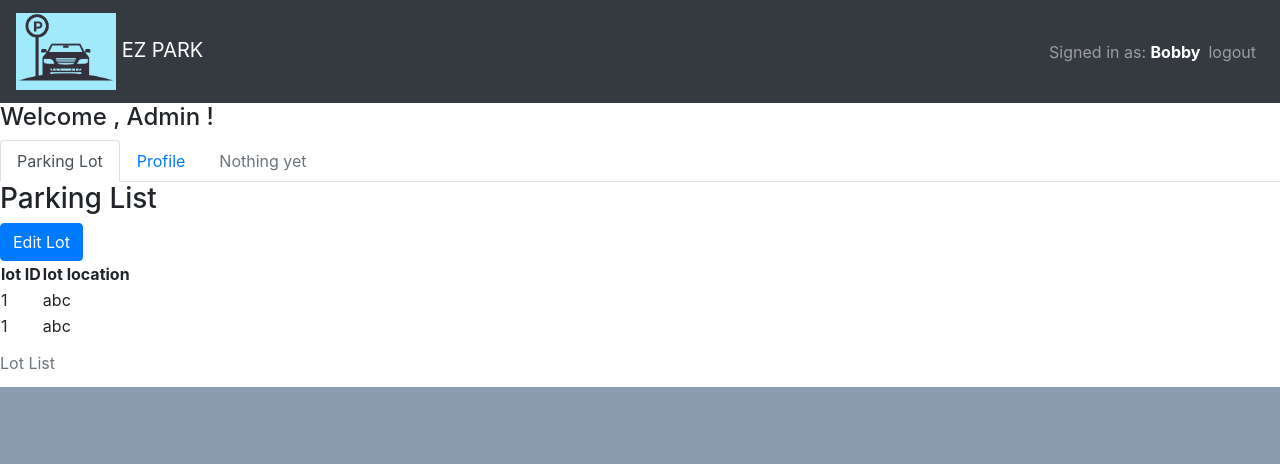
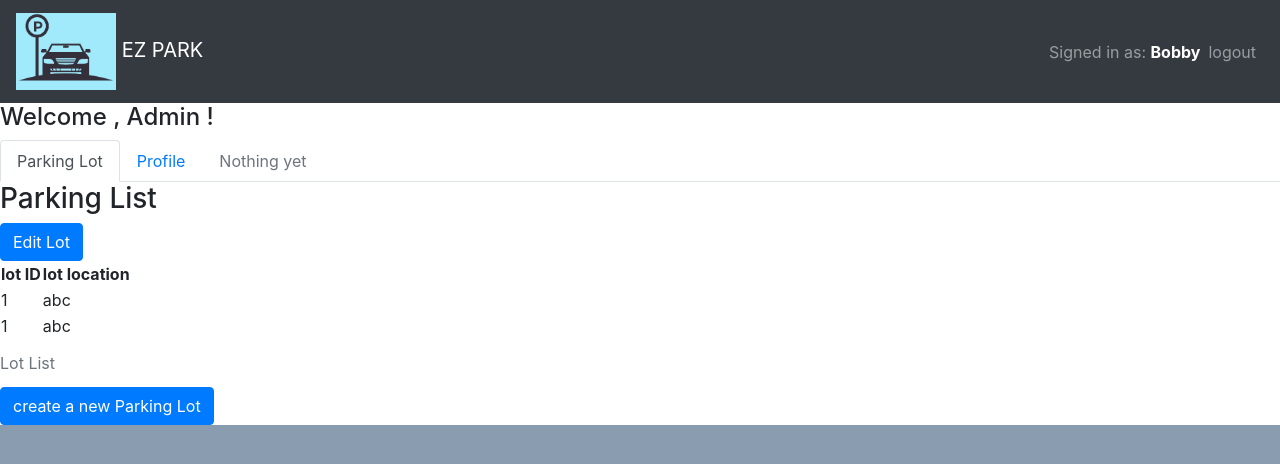
Before and after one commit to c9y7ip/ezpark-admin, a React (Create React App) app: page /admin in a window 1280 px wide. Shown: the top 464 px of the page. Built offline with nearby package versions, Linux system fonts and the light colour scheme.

Commit message:
changing navbar in login and add create lot button

```diff
--- a/src/components/Navbar.js
+++ b/src/components/Navbar.js
@@ -4,7 +4,8 @@ import React from 'react';
 
 import {Navbar, Nav} from 'react-bootstrap';
 
-const NavBar = () => {
+const NavBar = (props) => {
+
     return (
         <Navbar bg="dark" variant="dark" >
             <Navbar.Brand href="admin" className="align-center">
@@ -18,13 +19,22 @@ const NavBar = () => {
             </Navbar.Brand>
 
             <Navbar.Collapse id="responsive-navbar-nav" className="justify-content-end">
+            {
+                props.isLogin
+                ?
                 <Nav>
                     <Navbar.Text>
                         Signed in as: <b style={{color:"white"}}>Bobby</b>
                     </Navbar.Text>
                     <Nav.Link href="/">logout</Nav.Link>
                 </Nav>
+                :
+                <Nav>
+                    <Nav.Link href="/">login</Nav.Link>
+                </Nav>
+            }
             </Navbar.Collapse>
+
         </Navbar>
     );
 };
--- a/src/components/ParkingList.js
+++ b/src/components/ParkingList.js
@@ -1,6 +1,6 @@
 import React from 'react';
+import {Link} from "react-router-dom";
 import {Button} from 'react-bootstrap';
-
 
 
 const ParkingList = () => {
@@ -8,9 +8,11 @@ const ParkingList = () => {
         <section>
             <section className='parkingList'>
                 <h3>Parking List</h3>
-                <Button className="pull-right" >
-                    Edit Lot
-                </Button>
+                <Link >
+                    <Button className="pull-right" >
+                        Edit Lot
+                    </Button>
+                </Link>
             </section>
 
             <section>
@@ -36,6 +38,14 @@ const ParkingList = () => {
                     </tbody>
                 </table>
             </section>
+
+            <section>
+                <Link >
+                    <Button>
+                        create a new Parking Lot
+                    </Button>
+                </Link>
+            </section>
         </section>
     );
 };
--- a/src/pages/LoginPage.js
+++ b/src/pages/LoginPage.js
@@ -2,6 +2,7 @@ import React from 'react';
 import {Link} from "react-router-dom";
 
 import NavBar from '../components/Navbar'
+
 
 const LoginPage = () => {
     return (
```
